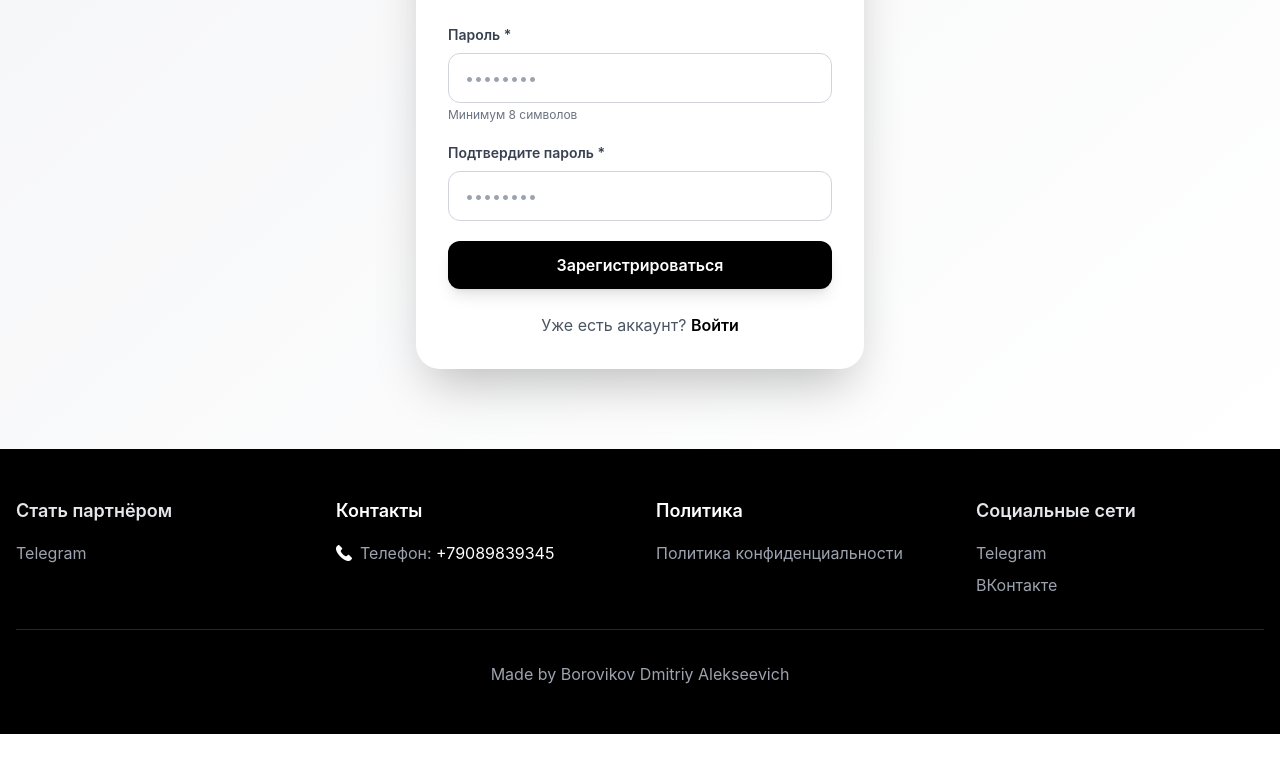
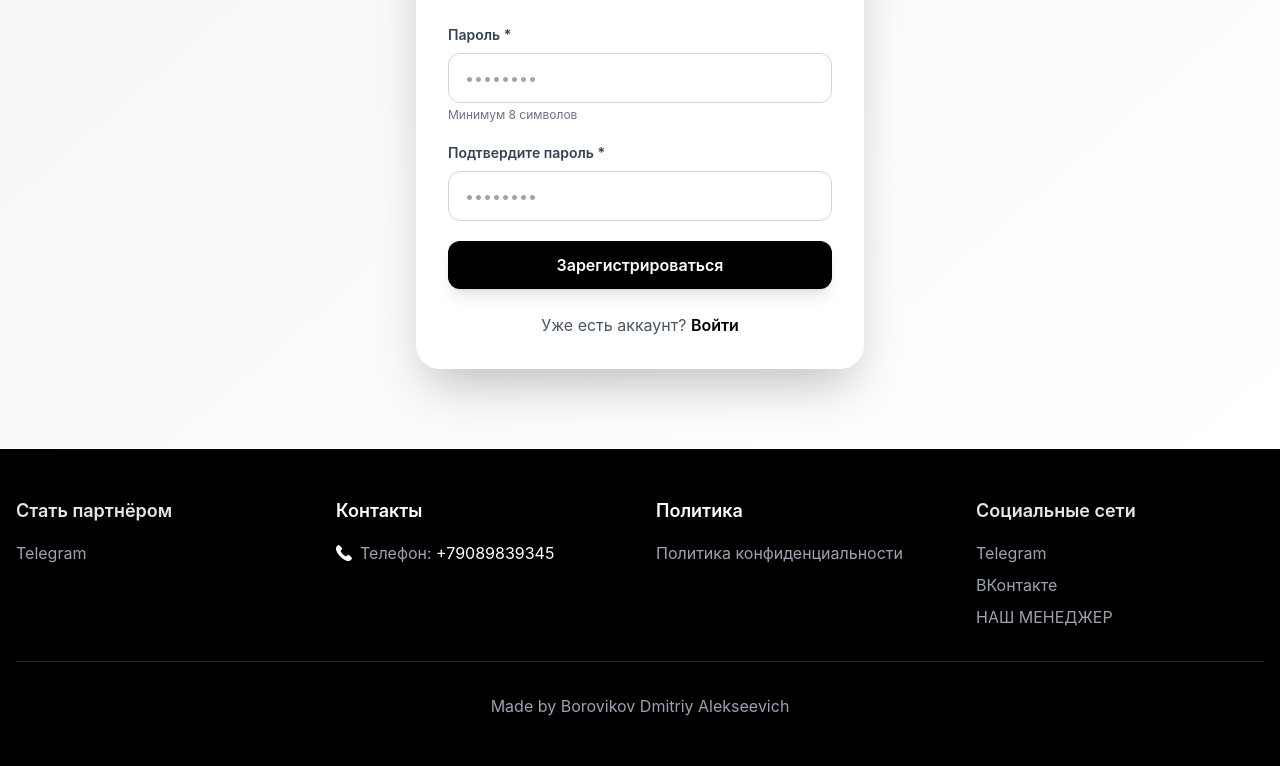
Before and after one commit to heroxzoliwe/raf52-coffee, a React (Create React App) app in the folder frontend/: page /register in a window 1280 px wide. Shown: the part 737-1503 px from the top of the page. Before the commit the page ends 1471 px from the top, so only its background shows below. Built offline with nearby package versions, Linux system fonts and the light colour scheme; no server answers.

Commit message:
update footer text

```diff
--- a/frontend/src/components/Footer.jsx
+++ b/frontend/src/components/Footer.jsx
@@ -47,6 +47,14 @@
     >
       ВКонтакте
     </a>
+     <a
+      href="https://t.me/quipassion"
+      target="_blank"
+      rel="noopener noreferrer"
+      className="text-gray-400 hover:text-white transition duration-300 block"
+    >
+      НАШ МЕНЕДЖЕР
+    </a>
     </div>
   </div>
         </div>
```
